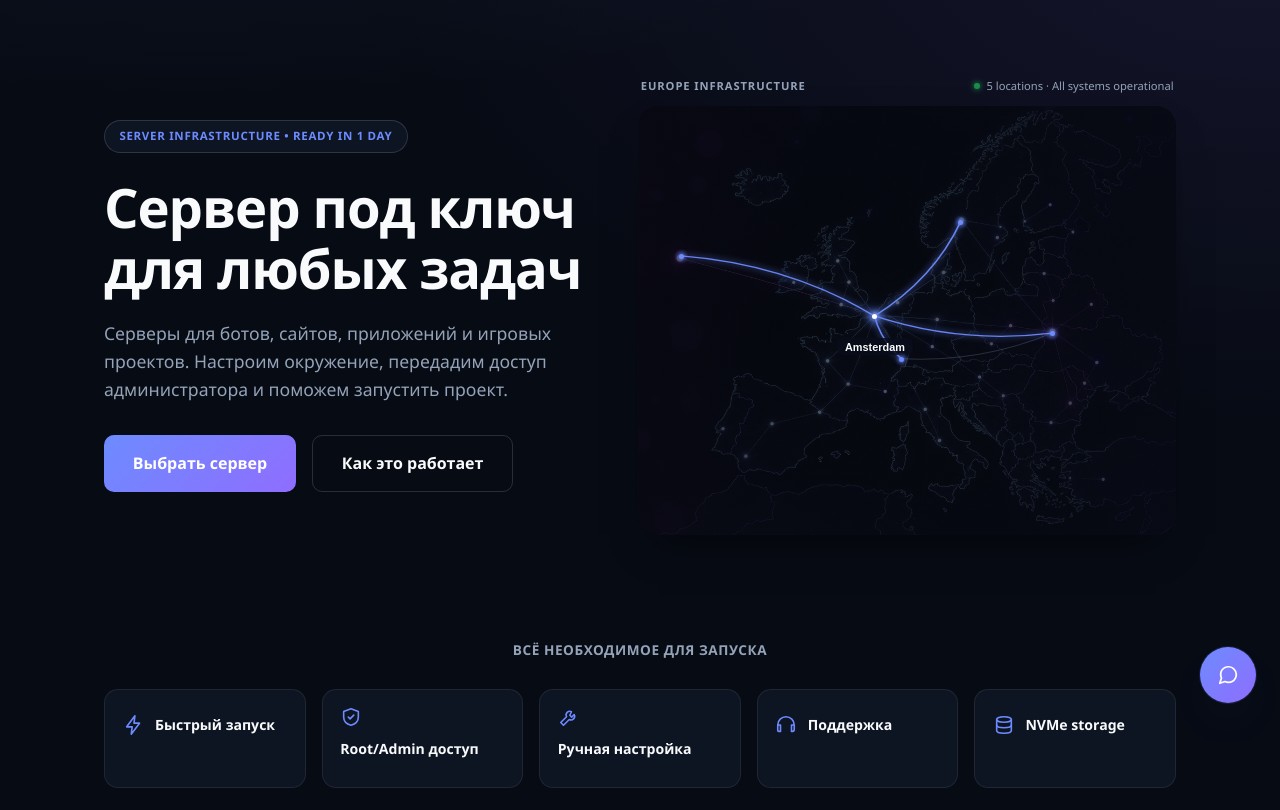
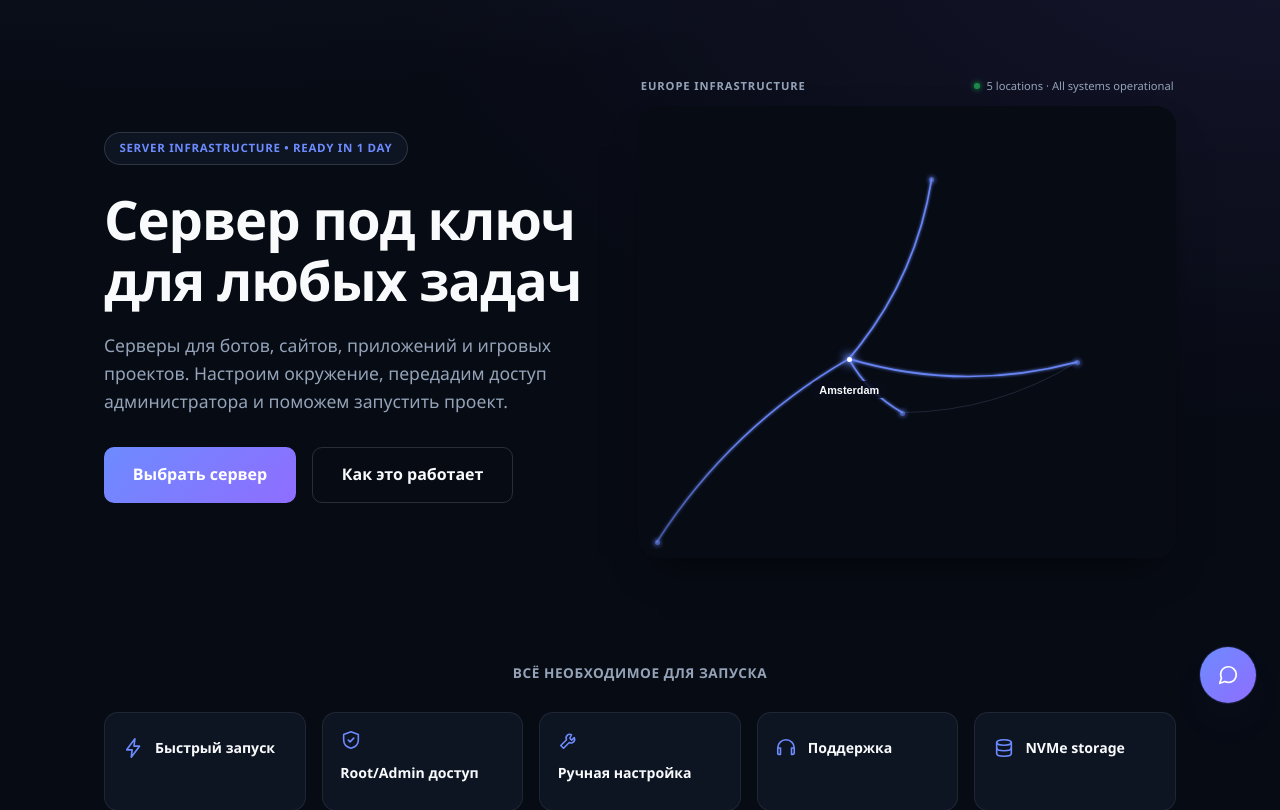
Before and after one commit to DBazhen0v/cloudix, a Flask app: page / in a window 1280 px wide. Shown: the part 73-883 px from the top of the page. Run offline with Flask 3, Linux system fonts and the light colour scheme; data comes from the database, SQL or seed files in the repository.

Commit message:
Rebuild hero map on a real geographic projection
Points, connecting lines and country borders are now all derived from
real lat/lon through one shared equirectangular projection (JS, fed by
bounds computed once in constants.py) instead of hand-placed x/y - and
country borders are real Natural Earth GeoJSON, not decorative SVG.
Clicking a location also highlights the real country polygon it sits
in (e.g. Amsterdam -> Netherlands) and dims the rest of the map.

The old raster background image is gone; the map is pure vector now,
with a background < country fill < border < point brightness hierarchy
so it reads even without hover.

```diff
--- a/app/routes.py
+++ b/app/routes.py
@@ -12,7 +12,15 @@ from flask import (
 )
 from werkzeug.security import check_password_hash
 
-from .constants import PAYMENT_METHODS, PLAN_CATEGORY_ORDER, SERVER_LINKS, SERVER_LOCATIONS
+from .constants import (
+    HERO_MAP_BOUNDS,
+    HERO_MAP_VIEW_HEIGHT,
+    HERO_MAP_VIEW_WIDTH,
+    PAYMENT_METHODS,
+    PLAN_CATEGORY_ORDER,
+    SERVER_LINKS,
+    SERVER_LOCATIONS,
+)
 from .db import get_db
 from .security import admin_login_required, check_csrf_token, get_csrf_token
 
@@ -59,6 +67,9 @@ def index():
         crypto_wallet_address=current_app.config["CRYPTO_WALLET_ADDRESS"],
         server_locations=SERVER_LOCATIONS,
         server_links=SERVER_LINKS,
+        hero_map_bounds=HERO_MAP_BOUNDS,
+        hero_map_view_width=HERO_MAP_VIEW_WIDTH,
+        hero_map_view_height=HERO_MAP_VIEW_HEIGHT,
     )
 
 
--- a/app/static/css/style.css
+++ b/app/static/css/style.css
@@ -336,55 +336,81 @@ section:last-of-type {
   position: relative;
   width: 100%;
   max-width: 620px;
+  aspect-ratio: 1000 / 840.6;
   border-radius: var(--radius-lg);
+  box-shadow: var(--shadow);
+  background: var(--bg);
+}
+
+/* Only the map itself (borders + vignette) is clipped to the rounded
+   corners - points and their labels stay outside this wrapper so a
+   location pinned near the edge (e.g. New York) never gets its label
+   cut off. */
+.hero-network-map-clip {
+  position: absolute;
+  inset: 0;
+  border-radius: inherit;
   overflow: hidden;
-  box-shadow: var(--shadow);
-}
-
-.hero-network-map {
+}
+
+.hero-network-map-svg {
+  position: absolute;
+  inset: 0;
+  width: 100%;
+  height: 100%;
   display: block;
-  width: 100%;
-  height: auto;
-  filter: saturate(0.35) brightness(0.55);
+  overflow: visible;
+}
+
+.hero-map-country {
+  fill: rgba(148, 163, 209, 0.055);
+  stroke: rgba(148, 163, 209, 0.3);
+  stroke-width: 1;
+  transition: fill var(--transition), stroke var(--transition);
+}
+
+.hero-map-country.is-highlighted {
+  fill: rgba(109, 139, 255, 0.16);
+  stroke: rgba(109, 139, 255, 0.55);
 }
 
 .hero-network-vignette {
   position: absolute;
   inset: 0;
   background: radial-gradient(
-    circle at 45% 49%,
-    rgba(8, 10, 22, 0.35) 0%,
-    rgba(8, 10, 22, 0.72) 100%
+    circle at 50% 50%,
+    rgba(7, 11, 20, 0) 55%,
+    rgba(7, 11, 20, 0.45) 100%
   );
   pointer-events: none;
 }
 
-.hero-network-lines {
-  position: absolute;
-  inset: 0;
-  width: 100%;
-  height: 100%;
-  overflow: visible;
-}
-
 .hero-network-line {
-  stroke: rgba(148, 163, 209, 0.28);
-  stroke-width: 0.18;
+  stroke: rgba(148, 163, 209, 0.32);
+  stroke-width: 1;
   stroke-linecap: round;
   transition: stroke var(--transition), stroke-width var(--transition), opacity var(--transition);
 }
 
 .hero-network-line.is-active {
   stroke: var(--accent);
-  stroke-width: 0.3;
+  stroke-width: 1.7;
   opacity: 0.95;
   filter: url(#heroNetworkGlow);
 }
 
 .hero-network-line.is-hovered {
   stroke: rgba(109, 139, 255, 0.75);
-  stroke-width: 0.26;
+  stroke-width: 1.45;
   opacity: 0.95;
+}
+
+.hero-network-frame.has-active .hero-network-point:not(.is-active):not(.is-hovered) {
+  opacity: 0.62;
+}
+
+.hero-network-frame.has-active .hero-network-line:not(.is-active):not(.is-hovered) {
+  opacity: 0.55;
 }
 
 .hero-network-pulse-dot {
--- a/app/templates/index.html
+++ b/app/templates/index.html
@@ -24,38 +24,39 @@
           {{ server_locations|length }} locations · All systems operational
         </span>
       </div>
-      <div class="hero-network-frame" id="hero-network-frame">
-        <picture>
-          <source srcset="{{ url_for('static', filename='img/hero-network-map.webp') }}" type="image/webp">
-          <img
-            class="hero-network-map"
-            src="{{ url_for('static', filename='img/hero-network-map.png') }}"
-            alt=""
-            width="1000"
-            height="797"
-            loading="eager"
+      <div
+        class="hero-network-frame"
+        id="hero-network-frame"
+        data-view-w="{{ hero_map_view_width }}"
+        data-view-h="{{ hero_map_view_height }}"
+        data-lon-min="{{ hero_map_bounds.lon_min }}"
+        data-lon-max="{{ hero_map_bounds.lon_max }}"
+        data-lat-min="{{ hero_map_bounds.lat_min }}"
+        data-lat-max="{{ hero_map_bounds.lat_max }}"
+        data-borders-url="{{ url_for('static', filename='data/europe-borders.geojson') }}"
       >
-        </picture>
-
-        <div class="hero-network-vignette"></div>
-
-        <svg class="hero-network-lines" viewBox="0 0 100 100" preserveAspectRatio="none">
+        <div class="hero-network-map-clip">
+          <svg class="hero-network-map-svg" viewBox="0 0 {{ hero_map_view_width }} {{ hero_map_view_height }}">
             <defs>
               <filter id="heroNetworkGlow" x="-100%" y="-100%" width="300%" height="300%">
-              <feGaussianBlur stdDeviation="0.7" result="blur"/>
+                <feGaussianBlur stdDeviation="3" result="blur"/>
                 <feMerge>
                   <feMergeNode in="blur"/>
                   <feMergeNode in="SourceGraphic"/>
                 </feMerge>
               </filter>
             </defs>
+            <g class="hero-map-countries" id="hero-map-countries"></g>
             <g class="hero-network-lines-static" id="hero-network-lines-static">
               {% for from_id, to_id in server_links %}
-            <path class="hero-network-line" data-from="{{ from_id }}" data-to="{{ to_id }}" fill="none" />
+              <path class="hero-network-line" data-from="{{ from_id }}" data-to="{{ to_id }}" fill="none" vector-effect="non-scaling-stroke" />
               {% endfor %}
             </g>
             <g class="hero-network-lines-pulse" id="hero-network-lines-pulse"></g>
           </svg>
+
+          <div class="hero-network-vignette"></div>
+        </div>
 
         {% for loc in server_locations %}
         <button
@@ -66,11 +67,12 @@
           data-country="{{ loc.country }}"
           data-flag="{{ loc.flag }}"
           data-status="{{ loc.status }}"
+          data-lat="{{ loc.lat }}"
+          data-lon="{{ loc.lon }}"
           data-ping="{{ loc.ping or '' }}"
           data-uptime="{{ loc.uptime or '' }}"
           data-network="{{ loc.network or '' }}"
           data-storage="{{ loc.storage or '' }}"
-          style="--nx: {{ loc.x }}; --ny: {{ loc.y }};"
           aria-pressed="false"
         >
           <span class="hero-network-point-ripple"></span>
@@ -408,6 +410,7 @@
     var points = Array.prototype.slice.call(frame.querySelectorAll('.hero-network-point'));
     var staticLines = Array.prototype.slice.call(frame.querySelectorAll('.hero-network-line'));
     var pulseGroup = document.getElementById('hero-network-lines-pulse');
+    var countriesGroup = document.getElementById('hero-map-countries');
     var card = document.getElementById('hero-network-card');
     var cardClose = document.getElementById('hero-network-card-close');
     var cardFlag = document.getElementById('hero-network-card-flag');
@@ -420,13 +423,45 @@
     var pointsById = {};
     points.forEach(function (p) { pointsById[p.dataset.id] = p; });
 
-    function pointPos(point) {
-      var style = getComputedStyle(point);
+    // Single shared projection: every point, line and country border on the
+    // map is derived from real lat/lon through this same equirectangular
+    // projection (a standard parallel at the crop's mid-latitude keeps the
+    // shape undistorted) - nothing is ever hand-positioned with x/y.
+    var VIEW_W = parseFloat(frame.dataset.viewW);
+    var VIEW_H = parseFloat(frame.dataset.viewH);
+    var LON_MIN = parseFloat(frame.dataset.lonMin);
+    var LON_MAX = parseFloat(frame.dataset.lonMax);
+    var LAT_MIN = parseFloat(frame.dataset.latMin);
+    var LAT_MAX = parseFloat(frame.dataset.latMax);
+
+    function project(lon, lat) {
       return {
-        x: parseFloat(style.getPropertyValue('--nx')),
-        y: parseFloat(style.getPropertyValue('--ny'))
+        x: (lon - LON_MIN) / (LON_MAX - LON_MIN) * VIEW_W,
+        y: (LAT_MAX - lat) / (LAT_MAX - LAT_MIN) * VIEW_H
       };
     }
+
+    // A handful of locations (e.g. New York) sit outside this Europe crop
+    // by design - real lat/lon still drives them, but they're pinned just
+    // inside the frame edge instead of projecting off-canvas.
+    var EDGE_MARGIN = 0.035;
+    function clampToFrame(p) {
+      var marginX = VIEW_W * EDGE_MARGIN;
+      var marginY = VIEW_H * EDGE_MARGIN;
+      var x = Math.max(marginX, Math.min(VIEW_W - marginX, p.x));
+      var y = Math.max(marginY, Math.min(VIEW_H - marginY, p.y));
+      return { x: x, y: y, offFrame: x !== p.x || y !== p.y };
+    }
+
+    var pointGeo = {};
+    points.forEach(function (p) {
+      var projected = project(parseFloat(p.dataset.lon), parseFloat(p.dataset.lat));
+      var geo = clampToFrame(projected);
+      pointGeo[p.dataset.id] = geo;
+      p.classList.toggle('is-off-frame', geo.offFrame);
+      p.style.setProperty('--nx', (geo.x / VIEW_W * 100).toFixed(2));
+      p.style.setProperty('--ny', (geo.y / VIEW_H * 100).toFixed(2));
+    });
 
     function curvedPath(a, b) {
       var mx = (a.x + b.x) / 2;
@@ -434,18 +469,72 @@
       var dx = b.x - a.x;
       var dy = b.y - a.y;
       var len = Math.sqrt(dx * dx + dy * dy) || 1;
-      var bend = Math.min(len * 0.14, 6);
+      var bend = Math.min(len * 0.14, VIEW_W * 0.06);
       var cx = mx + (-dy / len) * bend;
       var cy = my + (dx / len) * bend;
-      return 'M' + a.x + ',' + a.y + ' Q' + cx + ',' + cy + ' ' + b.x + ',' + b.y;
+      return 'M' + a.x.toFixed(1) + ',' + a.y.toFixed(1) + ' Q' + cx.toFixed(1) + ',' + cy.toFixed(1) + ' ' + b.x.toFixed(1) + ',' + b.y.toFixed(1);
     }
 
     staticLines.forEach(function (line) {
-      var a = pointsById[line.dataset.from];
-      var b = pointsById[line.dataset.to];
+      var a = pointGeo[line.dataset.from];
+      var b = pointGeo[line.dataset.to];
       if (!a || !b) { return; }
-      line.setAttribute('d', curvedPath(pointPos(a), pointPos(b)));
+      line.setAttribute('d', curvedPath(a, b));
     });
+
+    // Country borders: fetched once from a real GeoJSON file and run
+    // through the exact same project() as the points above, so the borders
+    // and the dots always agree on where the map actually is.
+    var countryPathsByIso = {};
+    var activeIso = null;
+
+    function ringToPath(ring) {
+      var d = '';
+      for (var i = 0; i < ring.length; i++) {
+        var p = project(ring[i][0], ring[i][1]);
+        d += (i === 0 ? 'M' : 'L') + p.x.toFixed(1) + ',' + p.y.toFixed(1) + ' ';
+      }
+      return d + 'Z';
+    }
+
+    function geometryToPath(geometry) {
+      if (geometry.type === 'Polygon') {
+        return geometry.coordinates.map(ringToPath).join(' ');
+      }
+      if (geometry.type === 'MultiPolygon') {
+        return geometry.coordinates.map(function (poly) {
+          return poly.map(ringToPath).join(' ');
+        }).join(' ');
+      }
+      return '';
+    }
+
+    function applyCountryHighlight() {
+      Object.keys(countryPathsByIso).forEach(function (iso) {
+        countryPathsByIso[iso].classList.toggle('is-highlighted', iso === activeIso);
+      });
+    }
+
+    if (frame.dataset.bordersUrl) {
+      fetch(frame.dataset.bordersUrl)
+        .then(function (res) { return res.json(); })
+        .then(function (geo) {
+          var svgNS = 'http://www.w3.org/2000/svg';
+          geo.features.forEach(function (feature) {
+            var d = geometryToPath(feature.geometry);
+            if (!d) { return; }
+            var path = document.createElementNS(svgNS, 'path');
+            path.setAttribute('d', d);
+            path.setAttribute('class', 'hero-map-country');
+            path.setAttribute('vector-effect', 'non-scaling-stroke');
+            countriesGroup.appendChild(path);
+            var iso = feature.properties && feature.properties.iso_a2;
+            if (iso) { countryPathsByIso[iso] = path; }
+          });
+          applyCountryHighlight();
+        })
+        .catch(function () { /* borders are a decorative backdrop - map still works without them */ });
+    }
 
     var FLAG_STRIPES = {
       nl: ['#AE1C28', '#fff', '#21468B'],
@@ -489,7 +578,9 @@
 
     var reduceMotion = window.matchMedia('(prefers-reduced-motion: reduce)').matches;
 
-    // Click: persistent highlight on the location and its connections.
+    // Click: persistent highlight on the location, its connections, and the
+    // real country polygon it sits inside (Amsterdam -> Netherlands lights
+    // up, nothing is enlarged or moved to fake the connection).
     function setActive(id) {
       points.forEach(function (p) {
         var active = p.dataset.id === id;
@@ -500,6 +591,10 @@
         var connected = line.dataset.from === id || line.dataset.to === id;
         line.classList.toggle('is-active', connected);
       });
+      frame.classList.toggle('has-active', id !== null);
+      var activePoint = id !== null ? pointsById[id] : null;
+      activeIso = activePoint ? activePoint.dataset.flag.toUpperCase() : null;
+      applyCountryHighlight();
     }
 
     // Hover: brighten the connections touching this location and fade the
@@ -532,7 +627,7 @@
       if (!d) { return; }
       var dur = 2.2 + Math.random() * 0.8;
       var circle = document.createElementNS('http://www.w3.org/2000/svg', 'circle');
-      circle.setAttribute('r', '0.7');
+      circle.setAttribute('r', (VIEW_W * 0.007).toFixed(1));
       circle.setAttribute('class', 'hero-network-pulse-dot');
       var anim = document.createElementNS('http://www.w3.org/2000/svg', 'animateMotion');
       anim.setAttribute('dur', dur.toFixed(1) + 's');
```
Also changed, not shown: app/constants.py (+34 -13 lines), app/static/img/hero-network-map.png (deleted), app/static/img/hero-network-map.webp (deleted), 1 other file. Lines whose indentation alone changed are shown as unchanged.
